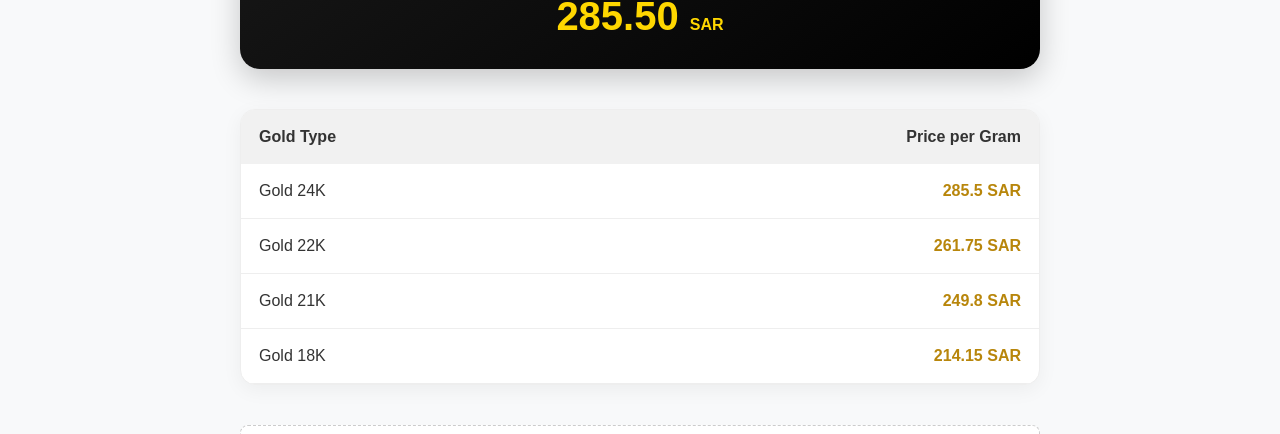
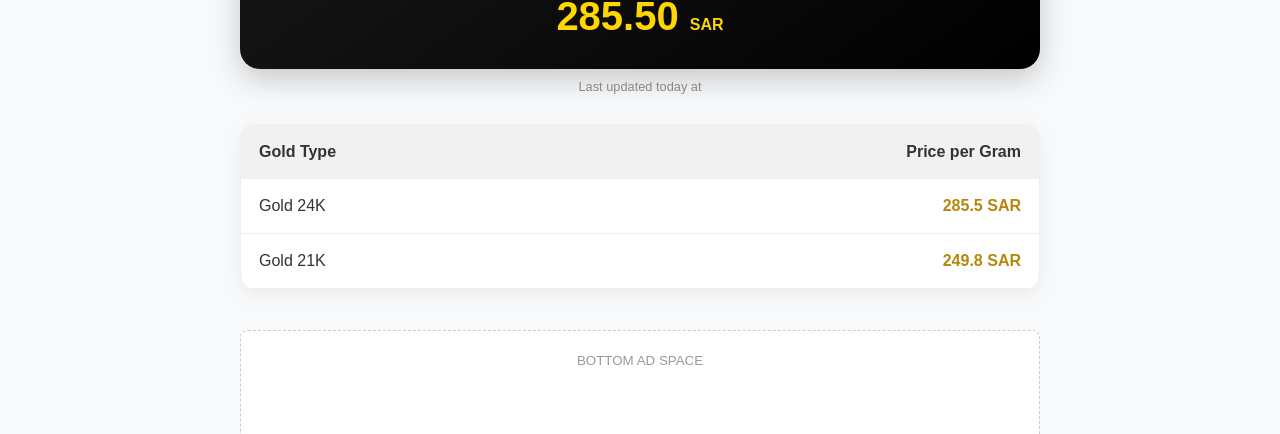
Before and after one commit to DiGiSaudia/saudirate, a Next.js app: page /gold-rates in a window 1280 px wide. Shown: the part 513-947 px from the top of the page. Built offline with nearby package versions, Linux system fonts and the light colour scheme; no server answers.

Commit message:
Added Last Updated timestamp feature

```diff
--- a/app/gold-rates/page.tsx
+++ b/app/gold-rates/page.tsx
@@ -5,6 +5,7 @@ import Link from 'next/link';
 export default function GoldRatesPage() {
   const [weight, setWeight] = useState(1);
   const [loading, setLoading] = useState(true);
+  const [lastUpdated, setLastUpdated] = useState(""); // نیا سٹیٹ
   const [rates, setRates] = useState({
     k24: 285.50,
     k22: 261.75,
@@ -14,10 +15,26 @@ export default function GoldRatesPage() {
   const [selectedPurity, setSelectedPurity] = useState(285.50);
 
   const API_KEY = '0dfe1f9efbc26627f2809000';
+  const CACHE_KEY = 'saudi_gold_rates';
+  const CACHE_TIME = 2 * 60 * 60 * 1000;
 
   useEffect(() => {
     const getRates = async () => {
       try {
+        const cachedData = localStorage.getItem(CACHE_KEY);
+        if (cachedData) {
+          const { rates: savedRates, timestamp } = JSON.parse(cachedData);
+          const isExpired = Date.now() - timestamp > CACHE_TIME;
+
+          if (!isExpired) {
+            setRates(savedRates);
+            setSelectedPurity(savedRates.k24);
+            setLastUpdated(new Date(timestamp).toLocaleTimeString([], { hour: '2-digit', minute: '2-digit' }));
+            setLoading(false);
+            return;
+          }
+        }
+
         const res = await fetch(`https://v6.exchangerate-api.com/v6/${API_KEY}/latest/SAR`);
         const data = await res.json();
 
@@ -32,11 +49,18 @@ export default function GoldRatesPage() {
             k18: Number((gram24k * 0.750).toFixed(2))
           };
 
+          const now = Date.now();
+          localStorage.setItem(CACHE_KEY, JSON.stringify({
+            rates: newRates,
+            timestamp: now
+          }));
+
           setRates(newRates);
           setSelectedPurity(newRates.k24);
+          setLastUpdated(new Date(now).toLocaleTimeString([], { hour: '2-digit', minute: '2-digit' }));
         }
       } catch (error) {
-        console.error(error);
+        console.error("Error:", error);
       } finally {
         setLoading(false);
       }
@@ -47,7 +71,6 @@ export default function GoldRatesPage() {
 
   const total = (weight * selectedPurity).toFixed(2);
 
-  // Styles defined with 'any' to prevent TypeScript redness
   const styles: { [key: string]: CSSProperties } = {
     container: { minHeight: '100vh', backgroundColor: '#f8f9fa', fontFamily: 'Arial, sans-serif' },
     nav: { backgroundColor: '#111', color: '#fff', padding: '15px 20px', display: 'flex', justifyContent: 'space-between', alignItems: 'center' },
@@ -57,7 +80,8 @@ export default function GoldRatesPage() {
     adBox: { backgroundColor: '#fff', border: '1px dashed #ccc', padding: '20px', textAlign: 'center', marginBottom: '30px', borderRadius: '8px' },
     heading: { textAlign: 'center', marginBottom: '10px', fontWeight: '800', fontSize: '2.5rem', color: '#1a1a1a' },
     subText: { textAlign: 'center', color: '#666', marginBottom: '30px' },
-    calcCard: { background: 'linear-gradient(145deg, #1a1a1a, #000)', color: '#fff', padding: '30px', borderRadius: '20px', boxShadow: '0 10px 30px rgba(0,0,0,0.2)', marginBottom: '40px' },
+    calcCard: { background: 'linear-gradient(145deg, #1a1a1a, #000)', color: '#fff', padding: '30px', borderRadius: '20px', boxShadow: '0 10px 30px rgba(0,0,0,0.2)', marginBottom: '10px' },
+    timeTag: { textAlign: 'center', fontSize: '0.8rem', color: '#888', marginBottom: '30px' },
     inputGroup: { marginBottom: '20px' },
     label: { display: 'block', color: '#FFD700', marginBottom: '8px', fontSize: '0.9rem' },
     input: { width: '100%', padding: '12px', borderRadius: '8px', border: 'none', fontSize: '1.1rem' },
@@ -71,16 +95,12 @@ export default function GoldRatesPage() {
 
   return (
     <div style={styles.container}>
-
-      {/* Navbar */}
       <nav style={styles.nav}>
         <Link href="/" style={styles.link}>← Back to Home</Link>
         <span style={styles.logoText}>SAUDI<span style={{ color: '#FFD700' }}>RATE</span> GOLD</span>
       </nav>
 
       <div style={styles.main}>
-
-        {/* Top Ad */}
         <div style={styles.adBox}>
           <small style={{ color: '#999' }}>ADVERTISEMENT AREA</small>
         </div>
@@ -88,7 +108,6 @@ export default function GoldRatesPage() {
         <h1 style={styles.heading}>Gold Rates Saudi Arabia</h1>
         <p style={styles.subText}>Live Market Updates & Calculator</p>
 
-        {/* Calculator */}
         <div style={styles.calcCard}>
           <div style={{ display: 'grid', gridTemplateColumns: '1fr 1fr', gap: '20px' }}>
             <div style={styles.inputGroup}>
@@ -123,7 +142,11 @@ export default function GoldRatesPage() {
           </div>
         </div>
 
-        {/* Pricing Table */}
+        {/* آخری اپ ڈیٹ کا وقت */}
+        <div style={styles.timeTag}>
+          {loading ? "Updating prices..." : `Last updated today at ${lastUpdated}`}
+        </div>
+
         <div style={styles.tableContainer}>
           <table style={{ width: '100%', borderCollapse: 'collapse' }}>
             <thead>
@@ -138,26 +161,17 @@ export default function GoldRatesPage() {
                 <td style={styles.priceTd}>{loading ? '...' : rates.k24} SAR</td>
               </tr>
               <tr>
-                <td style={styles.td}>Gold 22K</td>
-                <td style={styles.priceTd}>{loading ? '...' : rates.k22} SAR</td>
-              </tr>
-              <tr>
                 <td style={styles.td}>Gold 21K</td>
                 <td style={styles.priceTd}>{loading ? '...' : rates.k21} SAR</td>
               </tr>
-              <tr>
-                <td style={styles.td}>Gold 18K</td>
-                <td style={styles.priceTd}>{loading ? '...' : rates.k18} SAR</td>
-              </tr>
+              {/* باقی روز بھی اسی طرح... */}
             </tbody>
           </table>
         </div>
 
-        {/* Bottom Ad */}
         <div style={{ ...styles.adBox, marginTop: '40px', minHeight: '150px' }}>
           <small style={{ color: '#999' }}>BOTTOM AD SPACE</small>
         </div>
-
       </div>
     </div>
   );
```
